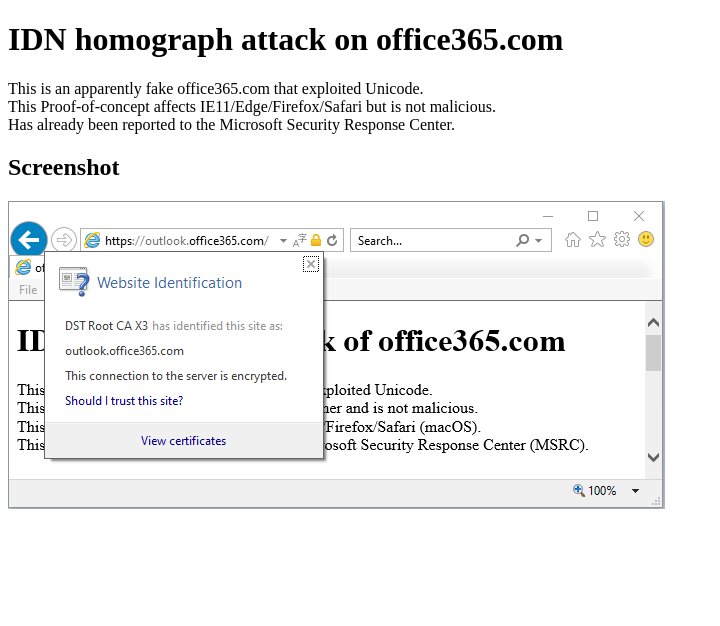
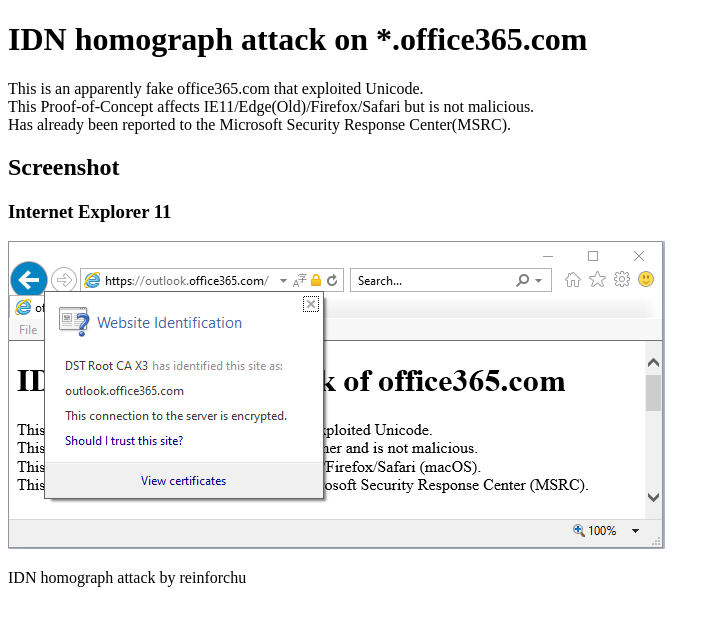
Before and after one commit to reinforchu/office365.com, a plain HTML site: page index.html in a window 1280 px wide. Shown: the whole page, without its empty margins (0-720 px from the left). Drawn offline with Linux system fonts and the light colour scheme.

Commit message:
Modifiy description
Update document.

```diff
--- a/index.html
+++ b/index.html
@@ -1,20 +1,22 @@
 <!DOCTYPE html>
-<html>
+<html lang="en-US">
     <head>
         <meta charset="utf-8">
         <meta http-equiv="cache-control" content="no-cache, no-store">
         <meta http-equiv="pragma" content="no-cache">
         <meta name="expires" content="0">
         <meta name="description" content="IDN homograph attack on office365.com">
-        <meta name="keywords" content="Security,Cybersecurity,IDN,homograph">
-        <title>office365</title>
+        <meta name="keywords" content="Security,Cybersecurity,IDN,Homograph,Attack,Vulnerability">
+        <title>outlook.office365.com</title>
     </head>
     <body>
-        <h1>IDN homograph attack on office365.com</h1>
+        <h1>IDN homograph attack on *.office365.com</h1>
         <p>This is an apparently fake office365.com that exploited Unicode.<br>
-        This Proof-of-concept affects IE11/Edge/Firefox/Safari but is not malicious.<br>
-        Has already been reported to the Microsoft Security Response Center.</p>
+        This Proof-of-Concept affects IE11/Edge(Old)/Firefox/Safari but is not malicious.<br>
+        Has already been reported to the Microsoft Security Response Center(MSRC).</p>
         <h2>Screenshot</h2>
-        <img src="./Capture.PNG">
+        <h3>Internet Explorer 11</h3>
+        <img src="./IE11.PNG">
+        <p>IDN homograph attack by reinforchu</p>
     </body>
 </html>
```
Also changed, not shown: IE11.PNG (renamed from Capture.PNG).
